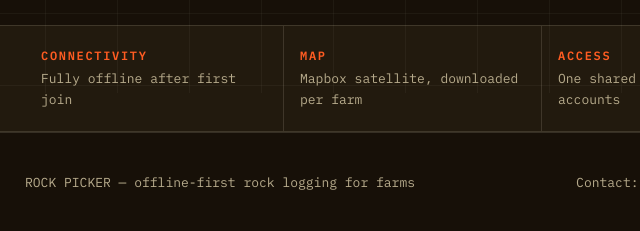
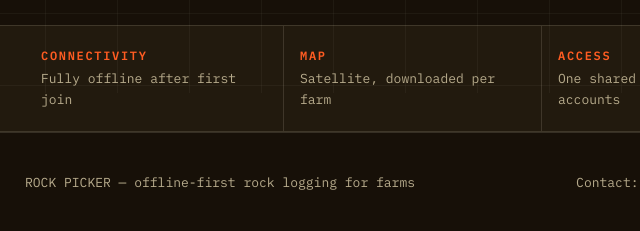
Before and after one commit to astr0-4/astroapps-site, a plain HTML site: page rockpicker/index.html in a window 1280 px wide. Shown: the part 707-938 px from the top of the page, 99-739 px from the left. Drawn offline with Linux system fonts and the light colour scheme.

Commit message:
Rock Picker page: drop Mapbox from the map spec
Co-Authored-By: Claude Opus 5.5 <noreply@anthropic.com>

```diff
--- a/rockpicker/index.html
+++ b/rockpicker/index.html
@@ -193,7 +193,7 @@
 <div class="spec-strip">
   <div class="wrap">
     <div class="spec"><b>Connectivity</b><span>Fully offline after first join</span></div>
-    <div class="spec"><b>Map</b><span>Mapbox satellite, downloaded per farm</span></div>
+    <div class="spec"><b>Map</b><span>Satellite, downloaded per farm</span></div>
     <div class="spec"><b>Access</b><span>One shared farm code — no accounts</span></div>
     <div class="spec"><b>Platform</b><span>iOS &amp; Android</span></div>
   </div>
```
